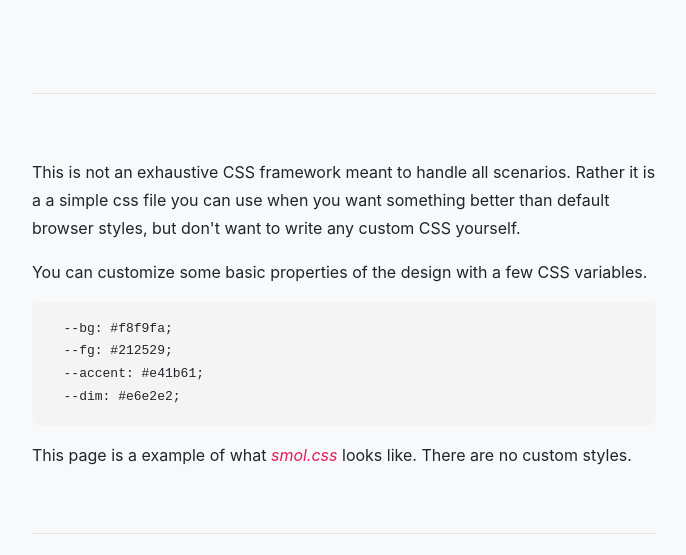
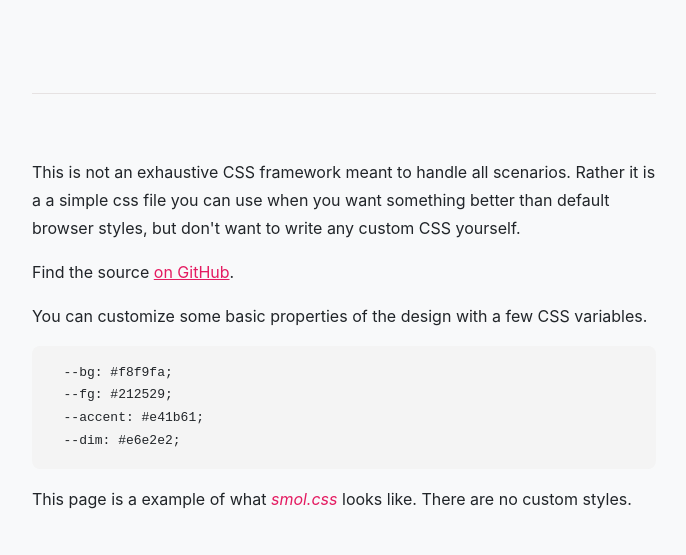
Before and after one commit to coffee-cup/smol.css, a website: page index.html in a window 1280 px wide. Shown: the part 245-800 px from the top of the page, without its empty margins (296-982 px from the left). Drawn offline with Linux system fonts and the light colour scheme.

Commit message:
add link to github

```diff
--- a/index.html
+++ b/index.html
@@ -22,6 +22,11 @@
           Rather it is a a simple css file you can use when you want something
           better than default browser styles, but don't want to write any custom
           CSS yourself.
+        </p>
+
+        <p>
+          Find the source
+          <a href="https://github.com/coffee-cup/smol.css">on GitHub</a>.
         </p>
 
         <p>
```
